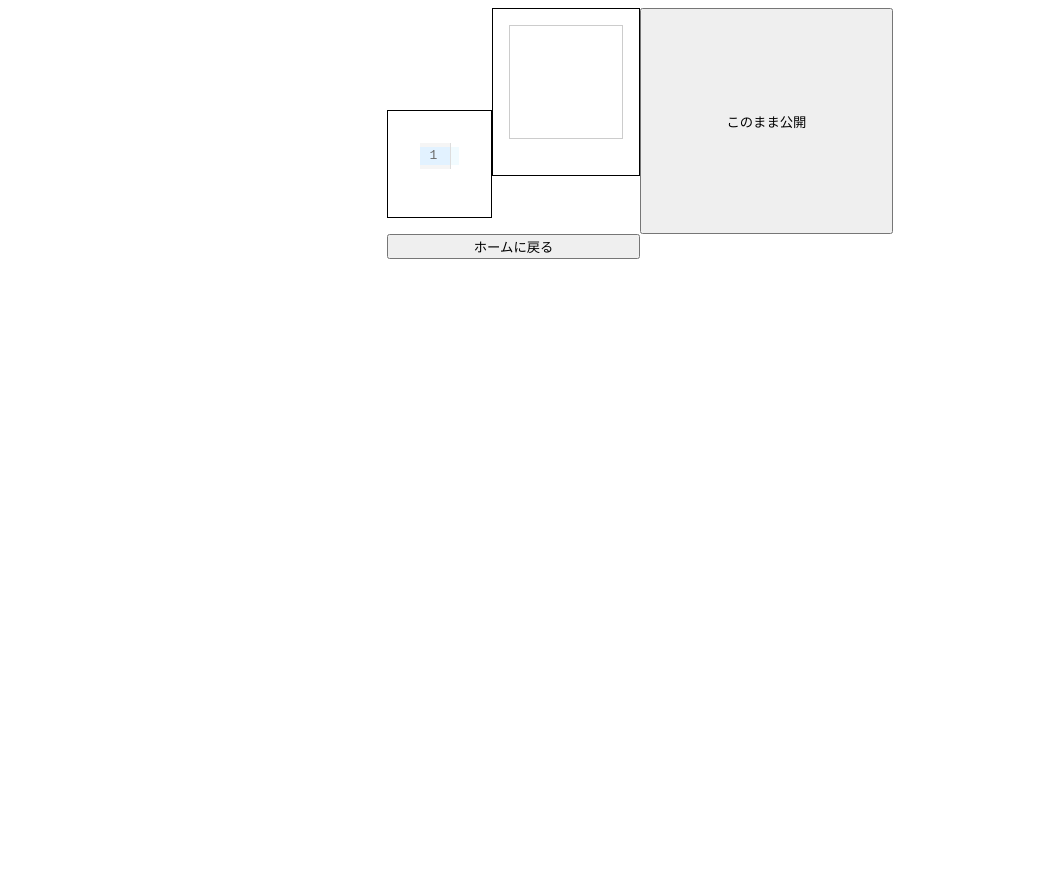
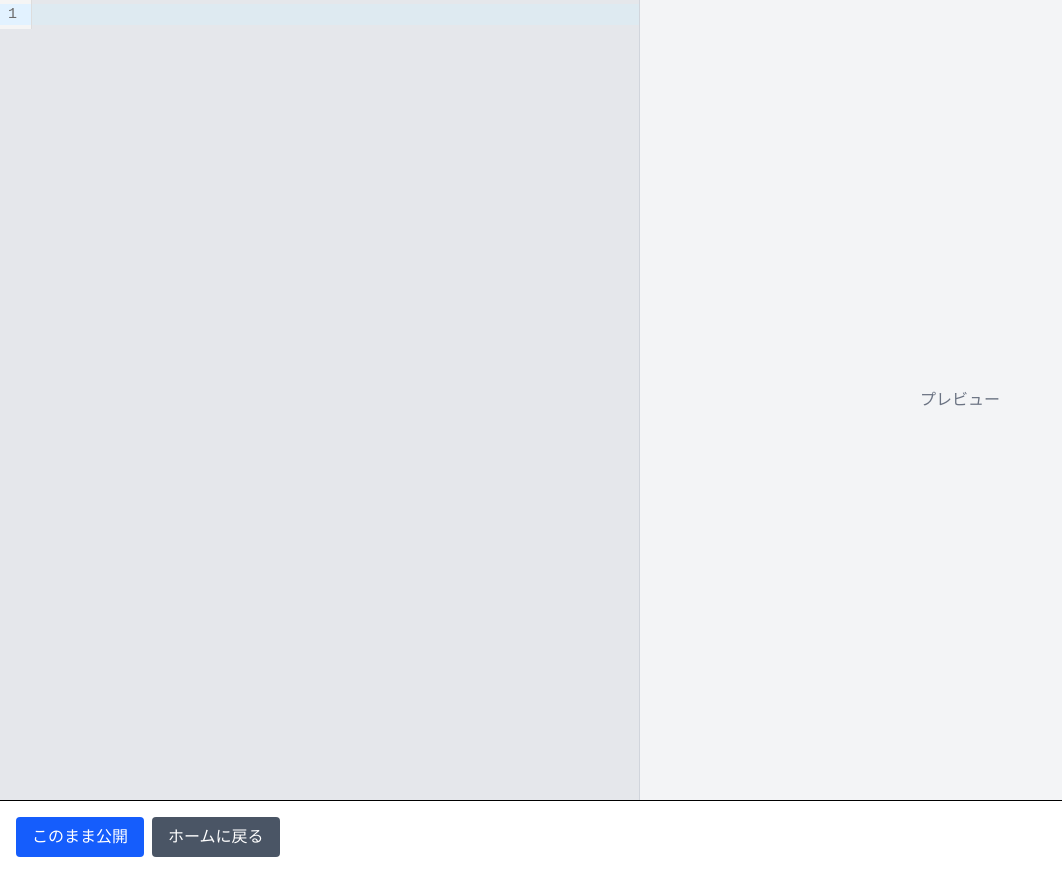
Before and after one commit to Koufuu15/MangaDown, a Vue app: page /write-md in a window 1280 px wide. Shown: the whole page, without its empty margins (0-1062 px from the left). Before the commit the page ends 800 px from the top, so only its background shows below. Built offline with nearby package versions, Linux system fonts and the light colour scheme.

Commit message:
独自MDをパース

```diff
--- a/package.json
+++ b/package.json
@@ -14,9 +14,11 @@
     "@codemirror/lang-markdown": "^6.5.0",
     "@codemirror/language-data": "^6.5.2",
     "@codemirror/view": "^6.43.4",
+    "@tailwindcss/vite": "^4.3.2",
     "codemirror": "^6.0.2",
     "json5": "^2.2.3",
     "marked": "^18.0.5",
+    "tailwindcss": "^4.3.2",
     "vue": "^3.5.32",
     "vue-router": "^4.2.2"
   },
--- a/src/assets/main.css
+++ b/src/assets/main.css
@@ -1,3 +1,25 @@
+@import "tailwindcss";
+
+@import "tailwindcss";
+
+html,
+body,
+#app {
+  width: 100%;
+  height: 100%;
+  margin: 0;
+}
+
+body {
+  background: #e5e7eb;
+  font-family: sans-serif;
+}
+
+* {
+  box-sizing: border-box;
+}
+
+/*
 #app {
   max-width: 1280px;
   margin: 0 auto;
@@ -41,3 +63,4 @@ a,
     padding: 0 2rem;
   }
 }
+*/
--- a/src/components/manga/Viewer.vue
+++ b/src/components/manga/Viewer.vue
@@ -1,13 +1,12 @@
 <script setup>
 import Panel from "./Panel.vue"
 
-const props = defineProps({
+defineProps({
   panels: {
     type: Array,
     default: () => []
   }
 })
-console.log(props.panels)
 </script>
 
 <template>
@@ -22,13 +21,14 @@ console.log(props.panels)
 
 <style scoped>
 .viewer {
-  display:flex;
-  flex-direction:column;
-  gap:0;
-  align-items:center;
-  position: relative;
-  width: 80px;
-  height: 80px;
-  border: 1px solid #ccc;
+  display: flex;
+  flex-direction: column;
+  align-items: center;
+  gap: 24px;
+  width: 100%;
+  min-height: 100%;
+  padding: 24px;
+  background: #f3f4f6;
+  overflow-y: auto;
 }
 </style>
--- a/src/components/writeMD.vue
+++ b/src/components/writeMD.vue
@@ -1,85 +1,97 @@
 <script setup>
-import '../assets/main.css'
-import { useRouter } from 'vue-router'
-import { ref, onMounted, computed } from 'vue'
+import "../assets/main.css"
+import { ref, computed, onMounted } from "vue"
+import { useRouter } from "vue-router"
 
-import { EditorView, basicSetup } from 'codemirror'
-import { json } from '@codemirror/lang-json'
+import { EditorView, basicSetup } from "codemirror"
+import { markdown } from "@codemirror/lang-markdown"
+import { keymap } from "@codemirror/view"
 import { indentWithTab } from "@codemirror/commands"
-import { keymap } from "@codemirror/view"
 
 import Viewer from "./manga/Viewer.vue"
 import parseManga from "../parser/parser"
 
 const router = useRouter()
+
 const editor = ref(null)
-const content = ref("")
-
-if (localStorage.getItem('content')) {
-  content.value = localStorage.getItem('content')
-} else {
-  content.value = ""
-}
+const content = ref(localStorage.getItem("content") || "")
 
 onMounted(() => {
   new EditorView({
     doc: content.value,
     extensions: [
       basicSetup,
+      markdown(),
       keymap.of([indentWithTab]),
-      json(),
       EditorView.updateListener.of((update) => {
-        if (update.docChanged) {
-          content.value = update.state.doc.toString()
-          localStorage.setItem("content", content.value)
-        }
+        if (!update.docChanged) return
+        content.value = update.state.doc.toString()
+        localStorage.setItem("content", content.value)
       })
     ],
-    parent: editor.value,
+    parent: editor.value
   })
 })
 
-
-
-const manga = computed(() => {
-  console.log("parseManga"+ parseManga)
-  console.log("changed")
-  try {
-    console.log("result" + parseManga(content.value))
-    return parseManga(content.value)
-  } catch {
-    return {
-      panels: [],
-      errMsg: null
-    }
-  }
-})
-
-
+const manga = computed(() => parseManga(content.value))
 </script>
 
 <template>
-  <div class="flexbox">
-    <div class="manga">
+  <div class="flex h-screen">
+    <div class="w-1/2 border-r border-gray-300 overflow-auto">
       <div ref="editor"></div>
     </div>
-    <div class="manga">
+
+    <div class="w-1/2 bg-gray-100 overflow-auto">
       <Viewer
-        v-if="manga.panels"
+        v-if="manga.panels.length"
         :panels="manga.panels"
       />
-      <p v-else>プレビュー</p>
+      <div
+        v-else
+        class="flex items-center justify-center h-full text-gray-500"
+      >
+        プレビュー
+      </div>
     </div>
   </div>
-  <p v-if="errMsg">{{ manga.errMsg }}</p>
-  <input type="button" value="このまま公開" @click="router.push('/save')" />
-  <input type="button" value="ホームに戻る" @click="router.push('/')"/>
+
+  <div
+    v-if="manga.errMsg"
+    class="bg-red-100 text-red-700 p-2 border-t"
+  >
+    {{ manga.errMsg }}
+  </div>
+
+  <div class="flex gap-2 p-4 border-t bg-white">
+    <button
+      class="px-4 py-2 bg-blue-600 text-white rounded hover:bg-blue-700"
+      @click="router.push('/save')"
+    >
+      このまま公開
+    </button>
+
+    <button
+      class="px-4 py-2 bg-gray-600 text-white rounded hover:bg-gray-700"
+      @click="router.push('/')"
+    >
+      ホームに戻る
+    </button>
+  </div>
 </template>
 
 <style scoped>
-.flexbox div {
-  display: inline-block;
-  padding: 1rem;
-  margin-bottom: 1rem;
+:deep(.cm-editor) {
+  height: 100%;
+  min-height: 100vh;
+  font-size: 15px;
+}
+
+:deep(.cm-scroller) {
+  overflow: auto;
+}
+
+:deep(.cm-focused) {
+  outline: none;
 }
 </style>
--- a/src/parser/parser.js
+++ b/src/parser/parser.js
@@ -1,74 +1,187 @@
-let json
-let errMsg = ""
-const IMG_BASE_URL = "src/data/images"
-import JSON5 from "json5"
+const DEFAULT_PANEL = {
+  position: { x: 0, y: 0 },
+  size: { width: 500, height: 500 },
+  backgroundColor: "#eee",
+  components: []
+}
 
-export default function parseManga(json5Text){
-  console.log("txt" + json5Text)
-
-  try {
-    json = JSON5.parse(json5Text)
-  } catch (e) {
-    console.error(e)
+export default function parseManga(md) {
+  if (!md || md.trim() === "") {
+    return {
+      panels: [],
+      errMsg: ""
+    }
   }
 
-  console.log("json"+json)
+  const panel = structuredClone(DEFAULT_PANEL)
+  let currentBubble = null
+  let errMsg = ""
+  let section = ""
 
-  return{
-    panels: json.panels.map(parsePanel),
+  const lines = md.split(/\r?\n/)
+
+  for (const raw of lines) {
+    const line = raw.trim()
+
+    if (!line) continue
+
+    if (line.startsWith("# panel")) continue
+
+    if (line.startsWith("## background")) {
+      section = "background"
+      continue
+    }
+
+    if (line.startsWith("## components")) {
+      section = "components"
+      continue
+    }
+
+    if (line.startsWith("### bubble")) {
+      currentBubble = {
+        layer: 1,
+        shape: "square",
+        position: {
+          x: 0,
+          y: 0
+        },
+        size: {
+          width: 120,
+          height: 80
+        },
+        backgroundColor: "white",
+        text: {
+          content: "",
+          font: "UTF-8",
+          fontSize: "16px",
+          color: "#333"
+        }
+      }
+
+      panel.components.push({
+        bubble: [currentBubble]
+      })
+
+      section = "bubble"
+      continue
+    }
+
+    if (line.startsWith("#### text")) {
+      section = "text"
+      continue
+    }
+
+    if (!line.startsWith("-")) continue
+
+    const idx = line.indexOf(":")
+    if (idx === -1) continue
+
+    const key = line.substring(1, idx).trim()
+    const value = line.substring(idx + 1).trim()
+
+    if (section === "background") {
+      switch (key) {
+        case "color":
+          panel.backgroundColor = value
+          break
+
+        case "position": {
+          const pos = parseObject(value)
+          panel.position = {
+            x: pos.x ?? 0,
+            y: pos.y ?? 0
+          }
+          break
+        }
+
+        case "size": {
+          const size = parseObject(value)
+          panel.size = {
+            width: size.w ?? 500,
+            height: size.h ?? 500
+          }
+          break
+        }
+      }
+      continue
+    }
+
+    if (section === "bubble") {
+      switch (key) {
+        case "layer":
+          if (isNaN(Number(value))) {
+            errMsg = "layerは数値で入力してください"
+          } else {
+            currentBubble.layer = Number(value)
+          }
+          break
+
+        case "shape":
+          currentBubble.shape = value
+          break
+
+        case "position": {
+          const pos = parseObject(value)
+          currentBubble.position = {
+            x: pos.x ?? 0,
+            y: pos.y ?? 0
+          }
+          break
+        }
+
+        case "size": {
+          const size = parseObject(value)
+          currentBubble.size = {
+            width: size.w ?? 100,
+            height: size.h ?? 60
+          }
+          break
+        }
+      }
+      continue
+    }
+
+    if (section === "text") {
+      switch (key) {
+        case "content":
+          currentBubble.text.content = value.replace(/^"/, "").replace(/"$/, "")
+          break
+
+        case "font":
+          currentBubble.text.font = value
+          break
+
+        case "size":
+          currentBubble.text.fontSize = value + "px"
+          break
+
+        case "color":
+          currentBubble.text.color = value
+          break
+      }
+    }
+  }
+
+  panel.components.sort((a, b) => a.bubble[0].layer - b.bubble[0].layer)
+
+  return {
+    panels: [panel],
     errMsg
   }
 }
 
-function parsePanel(panel){
-  return{
-    position: {
-      x: (panel.position?.x ?? 0) + "px",
-      y: (panel.position?.y ?? 0) + "px"
-    },
-    size: {
-      width: (panel.size?.width ?? 80) + "px",
-      height: (panel.size?.height ?? 80) + "px"
-    },
-    backgroundImg: (IMG_BASE_URL + panel.backgroundImg) ?? null,
-    backgroundColor: panel.backgroundColor ??  "#eee",
-    components: panel.components.map(parseComponent)
-  }
+function parseObject(str) {
+  const result = {}
+
+  const body = str
+    .replace("{", "")
+    .replace("}", "")
+
+  body.split(",").forEach(item => {
+    const [k, v] = item.split(":")
+    if (!k || !v) return
+    result[k.trim()] = Number(v.trim())
+  })
+
+  return result
 }
-
-function parseComponent(component){
-  if (component.bubble) {
-    return {
-      bubble: component.bubble.map(parseBubble)
-    }
-  }
-}
-
-function parseBubble(bubble){
-  if(isNaN(bubble.layer)){
-    errMsg = "layerには数値しか代入できません。"
-    return
-  }
-
-  if(isNaN(bubble.text.fontSize)){
-    errMsg = "bubble.text.fontSizeには数値しか代入できません。"
-    return
-  }
-
-  return{
-    "z-index": 9999 - bubble.layer,
-    position: {
-      x: (bubble.position?.x ?? 0) + "px",
-      y: (bubble.position?.y ?? 0) + "px"
-    },
-    size: {
-      width: (bubble.size?.width ?? 80) + "px",
-      height: (bubble.size?.height ?? 80) + "px"
-    },
-    backgroundColor: bubble.backgroundColor ??  "white",
-    text: {
-      content: bubble.text.content ?? "",
-      fontSize: (bubble.text.fontSize ?? 14) + "px"
-    }
-  }
-}
--- a/vite.config.js
+++ b/vite.config.js
@@ -3,12 +3,14 @@ import { fileURLToPath, URL } from 'node:url'
 import { defineConfig } from 'vite'
 import vue from '@vitejs/plugin-vue'
 import vueDevTools from 'vite-plugin-vue-devtools'
+import tailwindcss from "@tailwindcss/vite"
 
 // https://vite.dev/config/
 export default defineConfig({
   plugins: [
     vue(),
     vueDevTools(),
+    tailwindcss()
   ],
   resolve: {
     alias: {
```
Also changed, not shown: src/components/manga/Panel.vue (+28 -39 lines), 1 other file (tests, documents, lock files or other folders).
